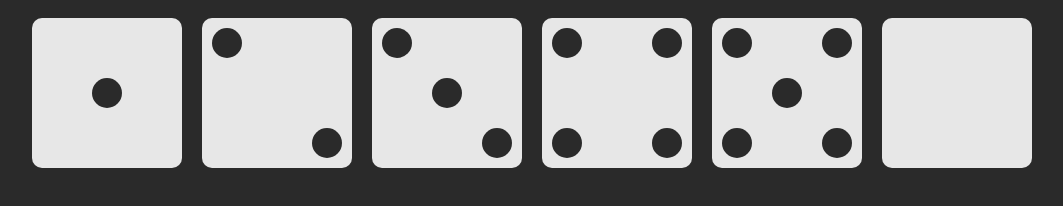
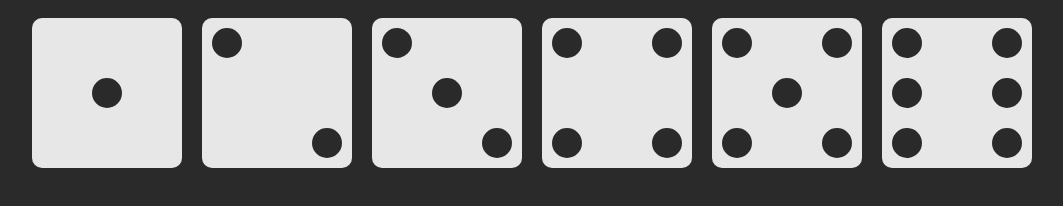
Before and after one commit to jenasancartier/dice-challenge, a plain HTML site: page index.html in a window 1280 px wide. Shown: the whole page, without its empty margins (108-1171 px from the left). Drawn offline with Linux system fonts and the light colour scheme.

Commit message:
complete last dice

```diff
--- a/css/styles.css
+++ b/css/styles.css
@@ -154,7 +154,6 @@ span {
   margin: 10px;
 }
 
-
 /******* sixth dice *******/
 .sixth-face {
   display: flex;
@@ -165,3 +164,20 @@ span {
   margin: 10px;
   justify-content: space-between;
 }
+
+.sixth-face .column {
+  display: flex;
+  flex-direction: column;
+}
+
+.sixth-face .column:nth-of-type(1) {
+  justify-content: space-between;
+}
+
+.sixth-face .column:nth-of-type(2) {
+  justify-content: space-between;
+}
+
+.sixth-face span {
+  margin: 10px;
+}
```
